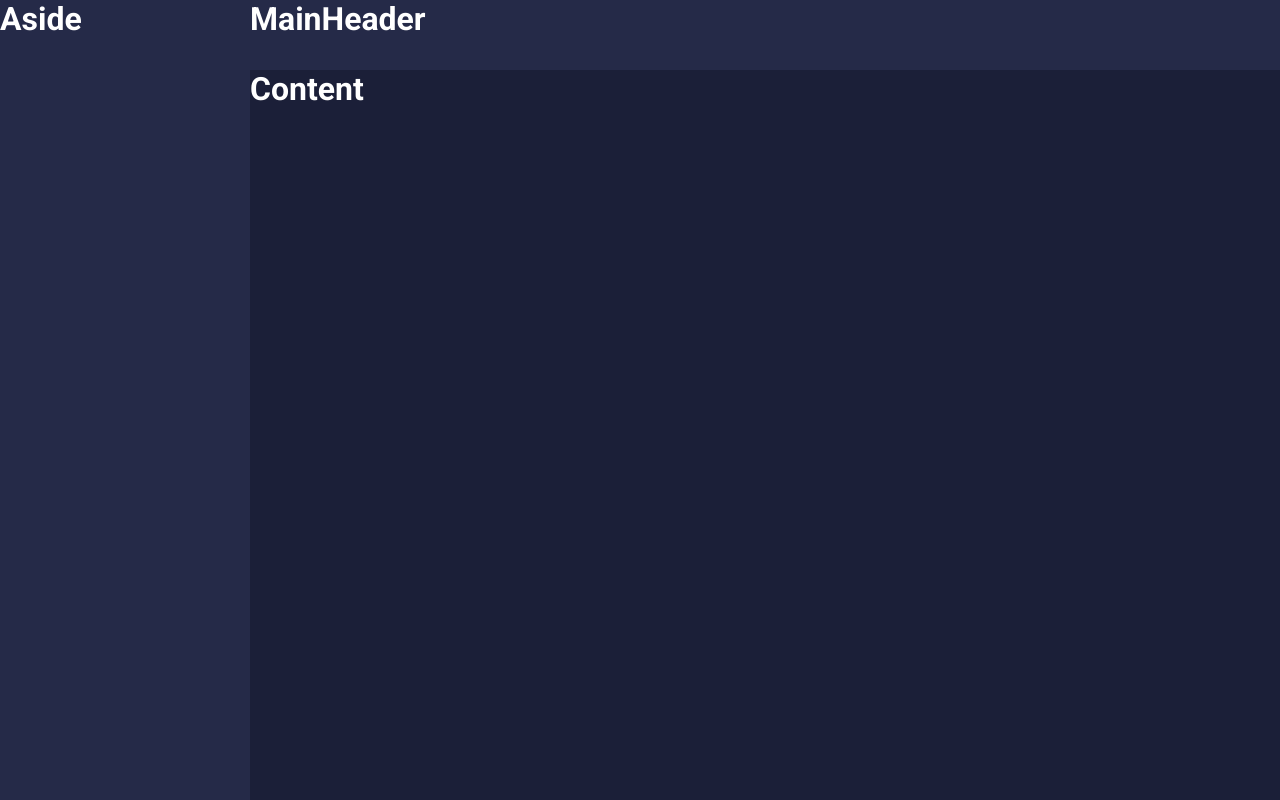
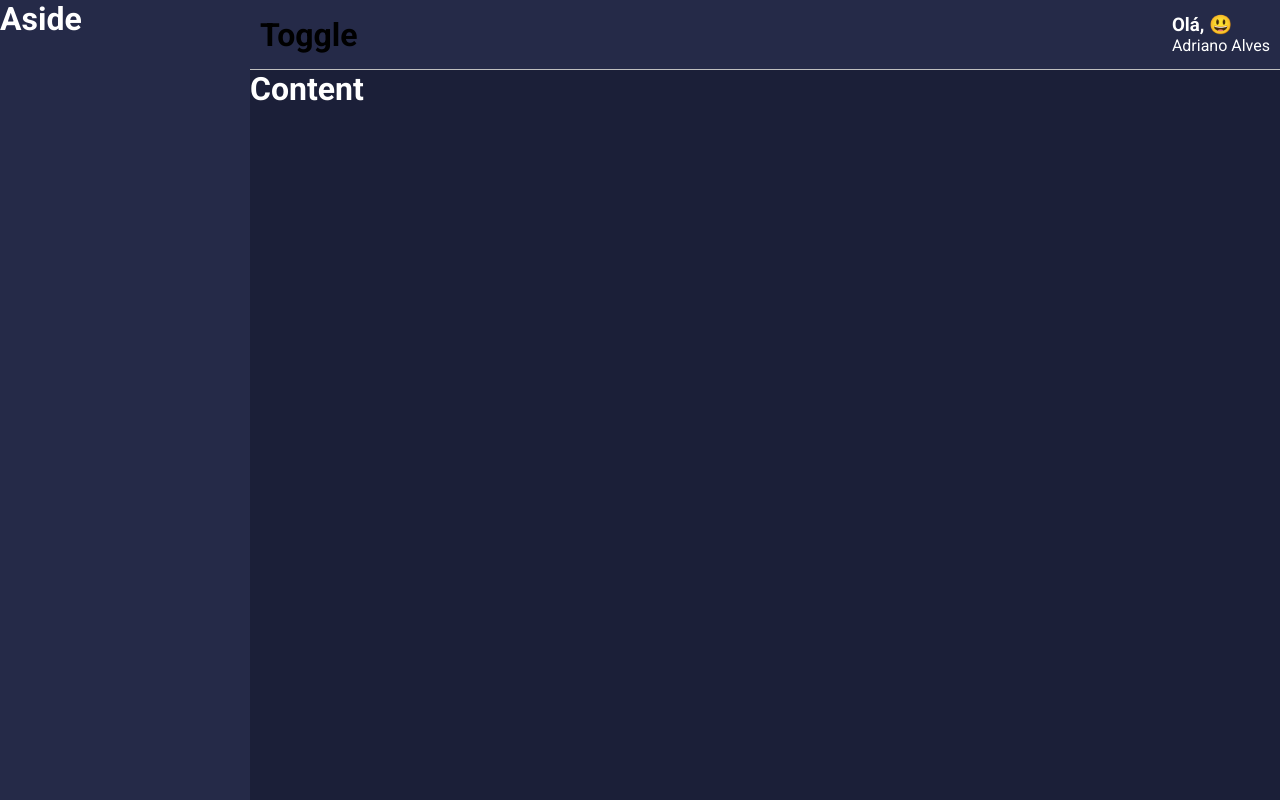
Before and after one commit to Adrianodbs/Minha-carteira, a React (Create React App) app: page / in a window 1280 px wide. Built offline with nearby package versions, Linux system fonts and the light colour scheme.

Commit message:
Criando o header principal

```diff
--- a/src/components/MainHeader/index.tsx
+++ b/src/components/MainHeader/index.tsx
@@ -1,10 +1,23 @@
-import { Container } from './styles'
+import { useMemo } from 'react'
+
+import emojis from '../../utils/emojis'
+
+import * as C from './styles'
 
 function MainHeader() {
+  const emoji = useMemo(() => {
+    const indice = Math.floor(Math.random() * emojis.length)
+    return emojis[indice]
+  }, [])
   return (
-    <Container>
-      <h1>MainHeader</h1>
-    </Container>
+    <C.Container>
+      <h1>Toggle</h1>
+
+      <C.Profile>
+        <C.Welcome>Olá, {emoji}</C.Welcome>
+        <C.UserName>Adriano Alves</C.UserName>
+      </C.Profile>
+    </C.Container>
   )
 }
 
--- a/src/components/MainHeader/styles.ts
+++ b/src/components/MainHeader/styles.ts
@@ -3,6 +3,22 @@
 export const Container = styled.div`
   grid-area: MH;
 
-  color: ${props=> props.theme.colors.white};
   background-color: ${props=> props.theme.colors.secondary};
+
+  display: flex;
+  justify-content: space-between;
+  align-items: center;
+
+  padding: 0 10px;
+
+  border-bottom: 1px solid ${props=> props.theme.colors.gray};
 `
+
+export const Profile = styled.div`
+  color: ${props=>props.theme.colors.white};
+
+`
+
+export const Welcome = styled.h3``
+
+export const UserName = styled.span``
--- /dev/null
+++ b/src/utils/emojis.ts
@@ -0,0 +1 @@
+export default ['🤑', '🤩', '😍', '😎', '🤑', '😃', '😄'];
```
